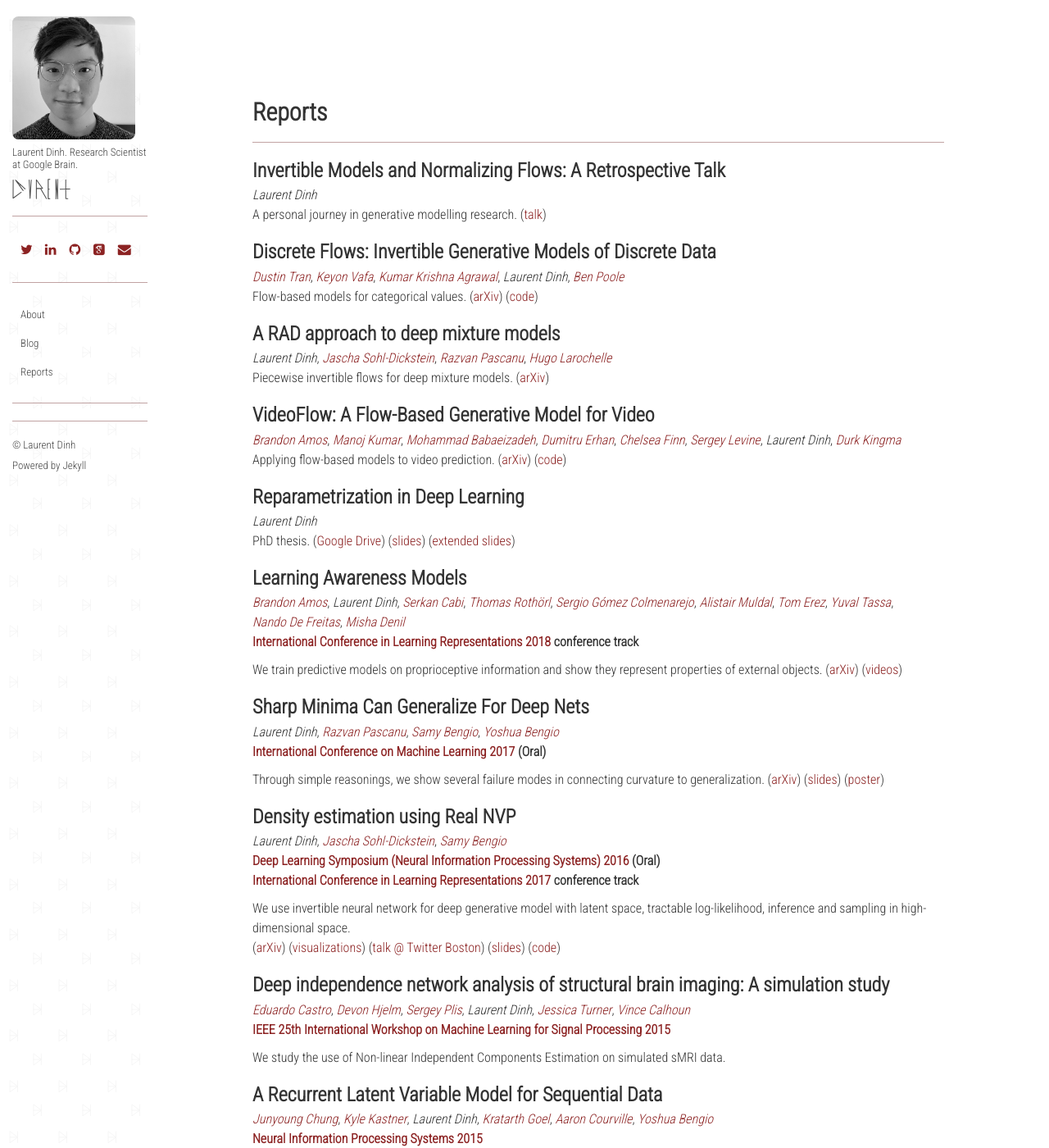
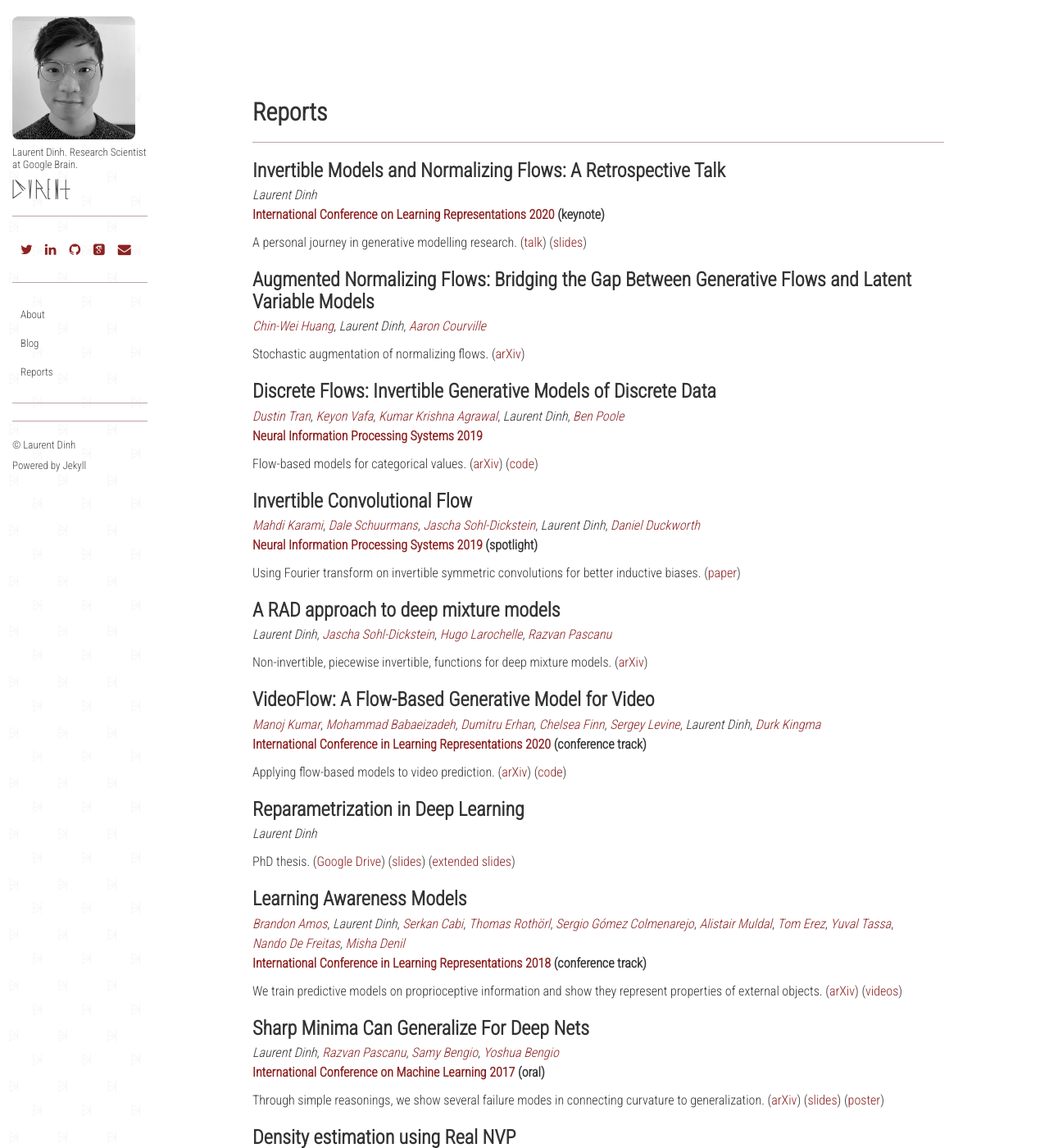
Before and after one commit to laurent-dinh/laurent-dinh.github.io, a Jekyll site: the page built from publications.md, in a window 1280 px wide and 1400 px high. Shown: the whole window at 82% size. Built offline with Jekyll 4.4.1, drawn with Linux system fonts in a browser that asks for light colours; nearby versions of some CDN libraries; some web fonts are replaced; some of the changed text lies outside the part shown.

Commit message:
Adding keynote slides

```diff
--- a/publications.md
+++ b/publications.md
@@ -7,71 +7,99 @@ permalink: /reports/
 
 ### Invertible Models and Normalizing Flows: A Retrospective Talk
 *Laurent&nbsp;Dinh*
-A personal journey in generative modelling research. ([talk](https://iclr.cc/virtual/speaker_4.html))
+[**International Conference on Learning Representations 2020**](https://iclr.cc/Conferences/2020/) **(keynote)**
+
+A personal journey in generative modelling research. ([talk](https://iclr.cc/virtual/speaker_4.html)) ([slides](https://docs.google.com/presentation/d/1H2ICaHt77lrDPenbusDXJCRfvmGbIqs-8PjIZ8gap9I/edit?usp=sharing))
+
+
+### Augmented Normalizing Flows: Bridging the Gap Between Generative Flows and Latent Variable Models
+[*Chin-Wei&nbsp;Huang*](https://www.chinweihuang.com/), *Laurent&nbsp;Dinh*, [*Aaron&nbsp;Courville*](https://aaroncourville.wordpress.com/)
+
+Stochastic augmentation of normalizing flows. ([arXiv](https://arxiv.org/abs/2002.07101))
+
 
 ### Discrete Flows: Invertible Generative Models of Discrete Data
 [*Dustin&nbsp;Tran*](http://dustintran.com/), [*Keyon&nbsp;Vafa*](http://keyonvafa.com/), [*Kumar&nbsp;Krishna&nbsp;Agrawal*](https://kumarkrishna.github.io/), *Laurent&nbsp;Dinh*, [*Ben&nbsp;Poole*](https://cs.stanford.edu/~poole/)
+[**Neural Information Processing Systems 2019**](https://neurips.cc/Conferences/2019)
+
 Flow-based models for categorical values. ([arXiv](https://arxiv.org/abs/1905.10347)) ([code](https://github.com/tensorflow/tensor2tensor/blob/master/tensor2tensor/layers/reversible_layers.py))
 
+
+### Invertible Convolutional Flow
+[*Mahdi&nbsp;Karami*](https://sites.google.com/ualberta.ca/mahdi), [*Dale&nbsp;Schuurmans*](https://webdocs.cs.ualberta.ca/~dale/), [*Jascha&nbsp;Sohl-Dickstein*](http://www.sohldickstein.com/), *Laurent&nbsp;Dinh*, [*Daniel&nbsp;Duckworth*](http://www.stronglyconvex.com/about.html)
+[**Neural Information Processing Systems 2019**](https://neurips.cc/Conferences/2019) **(spotlight)**
+
+Using Fourier transform on invertible symmetric convolutions for better inductive biases. ([paper](http://papers.nips.cc/paper/8801-invertible-convolutional-flow))
+
+
 ### A RAD approach to deep mixture models
-*Laurent&nbsp;Dinh*, [*Jascha&nbsp;Sohl-Dickstein*](http://www.sohldickstein.com/), [*Razvan&nbsp;Pascanu*](https://sites.google.com/view/razp), [*Hugo&nbsp;Larochelle*](http://www.dmi.usherb.ca/~larocheh/index_en.html)
-Piecewise invertible flows for deep mixture models. ([arXiv](https://arxiv.org/abs/1903.07714))
+*Laurent&nbsp;Dinh*, [*Jascha&nbsp;Sohl-Dickstein*](http://www.sohldickstein.com/), [*Hugo&nbsp;Larochelle*](http://www.dmi.usherb.ca/~larocheh/index_en.html), [*Razvan&nbsp;Pascanu*](https://sites.google.com/view/razp)
+
+Non-invertible, piecewise invertible, functions for deep mixture models. ([arXiv](https://arxiv.org/abs/1903.07714))
+
 
 ### VideoFlow: A Flow-Based Generative Model for Video
-[*Brandon&nbsp;Amos*](http://bamos.github.io/),
 [*Manoj&nbsp;Kumar*](https://manojbits.wordpress.com/), [*Mohammad&nbsp;Babaeizadeh*](https://scholar.google.ca/citations?user=3Y4egcYAAAAJ), [*Dumitru&nbsp;Erhan*](http://www.dumitru.ca/), [*Chelsea&nbsp;Finn*](http://people.eecs.berkeley.edu/~cbfinn/), [*Sergey&nbsp;Levine*](https://people.eecs.berkeley.edu/~svlevine/), *Laurent&nbsp;Dinh*, [*Durk&nbsp;Kingma*](http://dpkingma.com/)
+[**International Conference in Learning Representations 2020**](https://iclr.cc/Conferences/2020) **(conference track)**
+
 Applying flow-based models to video prediction. ([arXiv](https://arxiv.org/abs/1903.01434)) ([code](https://github.com/tensorflow/tensor2tensor/blob/master/tensor2tensor/models/video/next_frame_glow.py))
+
 
 ### Reparametrization in Deep Learning
 *Laurent&nbsp;Dinh*
+
 PhD thesis. ([Google Drive](https://goo.gl/bCqgDo)) ([slides](https://goo.gl/hHz1mp)) ([extended slides](https://goo.gl/Nb2rSS))
 
 
 ### Learning Awareness Models
-[*Brandon&nbsp;Amos*](http://bamos.github.io/), *Laurent&nbsp;Dinh*, [*Serkan&nbsp;Cabi*](https://uk.linkedin.com/in/serkan-cabi-79576968), [*Thomas&nbsp;Rothörl*](https://uk.linkedin.com/in/thomasrothoerl), [*Sergio&nbsp;Gómez&nbsp;Colmenarejo*](https://uk.linkedin.com/in/sergio-gómez-colmenarejo-10666131), [*Alistair&nbsp;Muldal*](alimuldal), [*Tom&nbsp;Erez*](https://fr.linkedin.com/in/ereztom), [*Yuval&nbsp;Tassa*](https://www.cs.washington.edu/people/postdocs/tassa), [*Nando&nbsp;De&nbsp;Freitas*](http://www.cs.ox.ac.uk/people/nando.defreitas/), [*Misha&nbsp;Denil*](http://mdenil.com)
-[**International Conference in Learning Representations 2018**](https://iclr.cc/Conferences/2018) **conference track**
+[*Brandon&nbsp;Amos*](http://bamos.github.io/), *Laurent&nbsp;Dinh*, [*Serkan&nbsp;Cabi*](https://uk.linkedin.com/in/serkan-cabi-79576968), [*Thomas&nbsp;Rothörl*](https://uk.linkedin.com/in/thomasrothoerl), [*Sergio&nbsp;Gómez&nbsp;Colmenarejo*](https://uk.linkedin.com/in/sergio-gómez-colmenarejo-10666131), [*Alistair&nbsp;Muldal*](https://github.com/alimuldal), [*Tom&nbsp;Erez*](https://fr.linkedin.com/in/ereztom), [*Yuval&nbsp;Tassa*](https://www.cs.washington.edu/people/postdocs/tassa), [*Nando&nbsp;De&nbsp;Freitas*](http://www.cs.ox.ac.uk/people/nando.defreitas/), [*Misha&nbsp;Denil*](http://mdenil.com)
+[**International Conference in Learning Representations 2018**](https://iclr.cc/Conferences/2018) **(conference track)**
 
 We train predictive models on proprioceptive information and show they represent properties of external objects. ([arXiv](https://arxiv.org/abs/1804.06318)) ([videos](https://goo.gl/mZuqAV))
 
 
 ### Sharp Minima Can Generalize For Deep Nets
-*Laurent&nbsp;Dinh*, [*Razvan&nbsp;Pascanu*](https://sites.google.com/view/razp), [*Samy&nbsp;Bengio*](http://bengio.abracadoudou.com/), [*Yoshua&nbsp;Bengio*](http://www.iro.umontreal.ca/~bengioy/)
-[**International Conference on Machine Learning 2017**](https://2017.icml.cc/) **(Oral)**
+*Laurent&nbsp;Dinh*, [*Razvan&nbsp;Pascanu*](https://sites.google.com/view/razp), [*Samy&nbsp;Bengio*](http://bengio.abracadoudou.com/), [*Yoshua&nbsp;Bengio*](https://yoshuabengio.org/)
+[**International Conference on Machine Learning 2017**](https://2017.icml.cc/) **(oral)**
 
 Through simple reasonings, we show several failure modes in connecting curvature to generalization. ([arXiv](https://arxiv.org/abs/1703.04933)) ([slides](http://goo.gl/Be2jmo)) ([poster](https://goo.gl/goSpCX))
 
 
 ### Density estimation using Real NVP
 *Laurent&nbsp;Dinh*, [*Jascha&nbsp;Sohl-Dickstein*](http://www.sohldickstein.com/), [*Samy&nbsp;Bengio*](http://bengio.abracadoudou.com/)
-[**Deep Learning Symposium (Neural Information Processing Systems) 2016**](https://sites.google.com/site/nips2016deeplearnings/) **(Oral)**
-[**International Conference in Learning Representations 2017**](http://www.iclr.cc/doku.php?id=iclr2017:main) **conference track**
+[**Deep Learning Symposium (Neural Information Processing Systems) 2016**](https://sites.google.com/site/nips2016deeplearnings/) **(oral)**
+[**International Conference in Learning Representations 2017**](http://www.iclr.cc/doku.php?id=iclr2017:main) **(conference track)**
 
 We use invertible neural network for deep generative model with latent space, tractable log-likelihood, inference and sampling in high-dimensional space.
-([arXiv](http://arxiv.org/abs/1605.08803)) ([visualizations]({{ site.baseurl }}{% post_url 2016-07-12-real-nvp-visualization %})) ([talk @ Twitter Boston](https://www.periscope.tv/w/1ypKdAVmbEpGW)) ([slides](https://docs.google.com/presentation/d/152NyIZYDRlYuml5DbBONchJYA7AAwlti5gTWW1eXlLM/edit?usp=sharing)) ([code](https://github.com/tensorflow/models/tree/master/research/real_nvp))
+([arXiv](http://arxiv.org/abs/1605.08803)) ([visualizations]({{ site.baseurl }}{% post_url 2016-07-12-real-nvp-visualization %})) ([talk @ Twitter Boston](https://www.periscope.tv/w/1ypKdAVmbEpGW)) ([slides](https://docs.google.com/presentation/d/152NyIZYDRlYuml5DbBONchJYA7AAwlti5gTWW1eXlLM/edit?usp=sharing)) ([poster](https://docs.google.com/presentation/d/1e0R7Z0Z0K-3KZdA2Lw3Vt_bl_jBCpIwuqq1VZN8_5OE/edit?usp=sharing)) ([code](https://github.com/tensorflow/models/tree/archive/research/real_nvp))
 
 ### Deep independence network analysis of structural brain imaging: A simulation study
-[*Eduardo Castro*](http://mialab.mrn.org/lab-members/eduardo-castro.html), [*Devon Hjelm*](http://mialab.mrn.org/lab-members/devon.html), [*Sergey Plis*](http://www.mrn.org/people/sergey-plis/principal-investigators), *Laurent Dinh*, [*Jessica Turner*](http://www.mrn.org/people/jessica-turner/principal-investigators), [*Vince Calhoun*](http://www.mrn.org/people/http-www.mrn.org-people-vince-calhoun-principal-investigators/principal-investigators)
+[*Eduardo Castro*](http://mialab.mrn.org/lab-members/eduardo-castro.html), [*Devon Hjelm*](https://rdevon.github.io/), [*Sergey Plis*](http://www.mrn.org/people/sergey-plis/principal-investigators), *Laurent Dinh*, [*Jessica Turner*](http://www.mrn.org/people/jessica-turner/principal-investigators), [*Vince Calhoun*](http://www.mrn.org/people/http-www.mrn.org-people-vince-calhoun-principal-investigators/principal-investigators)
 [**IEEE 25th International Workshop on Machine Learning for Signal Processing 2015**](http://mlsp2015.conwiz.dk/home.htm)
 
 We study the use of Non-linear Independent Components Estimation on simulated sMRI data.
 
+
 ### A Recurrent Latent Variable Model for Sequential Data
-[*Junyoung&nbsp;Chung*](https://sites.google.com/site/junyoungchung08/), [*Kyle&nbsp;Kastner*](https://kastnerkyle.github.io/), *Laurent&nbsp;Dinh*, [*Kratarth&nbsp;Goel*](https://www.linkedin.com/in/kratarth-goel-98b37741), [*Aaron&nbsp;Courville*](https://aaroncourville.wordpress.com/), [*Yoshua&nbsp;Bengio*](http://www.iro.umontreal.ca/~bengioy/)
-[**Neural Information Processing Systems 2015**](https://nips.cc/Conferences/2015)
+[*Junyoung&nbsp;Chung*](https://sites.google.com/view/junyoung-ai/), [*Kyle&nbsp;Kastner*](https://kastnerkyle.github.io/), *Laurent&nbsp;Dinh*, [*Kratarth&nbsp;Goel*](https://www.linkedin.com/in/kratarth-goel-98b37741), [*Aaron&nbsp;Courville*](https://aaroncourville.wordpress.com/), [*Yoshua&nbsp;Bengio*](https://yoshuabengio.org/)
+[**Neural Information Processing Systems 2015**](https://neurips.cc/Conferences/2015)
 
 Variational auto-encoder meets Deep-RNN. ([arXiv](http://arxiv.org/abs/1506.02216)) ([code](https://github.com/jych/nips2015_vrnn))
 
+
 ### NICE: Non-linear Independent Components Estimation
-*Laurent&nbsp;Dinh*, [*David&nbsp;Krueger*](http://www-etud.iro.umontreal.ca/~kruegerd/), [*Yoshua&nbsp;Bengio*](http://www.iro.umontreal.ca/~bengioy/)
-[**International Conference in Learning Representations 2015**](http://www.iclr.cc/doku.php?id=iclr2015:main) **workshop track**
+*Laurent&nbsp;Dinh*, [*David&nbsp;Krueger*](https://mila.quebec/en/person/david-scott-krueger/), [*Yoshua&nbsp;Bengio*](https://yoshuabengio.org/)
+[**International Conference in Learning Representations 2015**](http://www.iclr.cc/doku.php?id=iclr2015:main) **(workshop track)**
 
 Tractable maximum likelihood with deep neural networks. ([arXiv](http://arxiv.org/abs/1410.8516)) ([code](https://github.com/laurent-dinh/nice)) ([talk @ Berkeley](https://archive.org/details/Redwood_Center_2015_10_14_Laurent_Dinh))
 
+
 ### Techniques for Learning Binary Stochastic Feedforward Neural Networks
-[*Tapani&nbsp;Raiko*](http://users.ics.aalto.fi/praiko/), [*Mathias&nbsp;Berglund*](https://www.tek.fi/fi/uutishuone/tek-120-vuotta/osaajat/mathias-berglund), [*Guillaume&nbsp;Alain*](http://www.cs.ubc.ca/~gyomalin/), *Laurent&nbsp;Dinh*
-[**International Conference in Learning Representations 2015**](http://www.iclr.cc/doku.php?id=iclr2015:main) **conference track**
+[*Tapani&nbsp;Raiko*](http://users.ics.aalto.fi/praiko/), [*Mathias&nbsp;Berglund*](https://www.tek.fi/fi/uutishuone/tek-120-vuotta/osaajat/mathias-berglund), [*Guillaume&nbsp;Alain*](https://mila.quebec/en/person/guillaume-alain-2/), *Laurent&nbsp;Dinh*
+[**International Conference in Learning Representations 2015**](http://www.iclr.cc/doku.php?id=iclr2015:main) **(conference track)**
 
 We explore gradient estimators for binary stochastic neural network. ([arXiv](http://arxiv.org/abs/1406.2989))
+
 
 ### Predicting Parameters in Deep Learning
 [*Misha&nbsp;Denil*](http://mdenil.com), *Babak&nbsp;Shakibi*, *Laurent&nbsp;Dinh*, [*Marc'Aurelio&nbsp;Ranzato*](http://www.cs.toronto.edu/~ranzato/), [*Nando&nbsp;De&nbsp;Freitas*](http://www.cs.ox.ac.uk/people/nando.defreitas/)
```
Also changed, not shown: about.md (+1 -1 lines).
